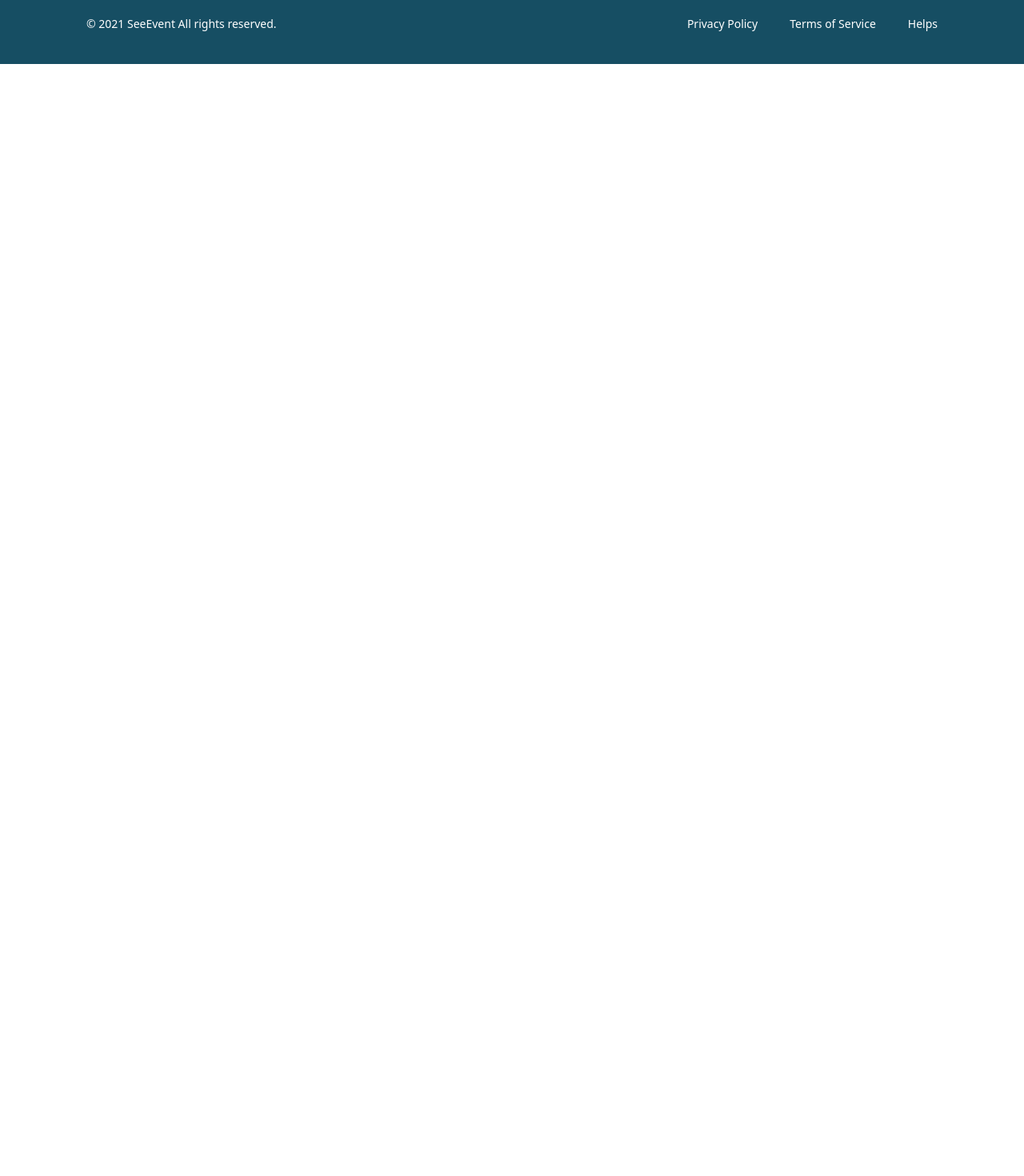
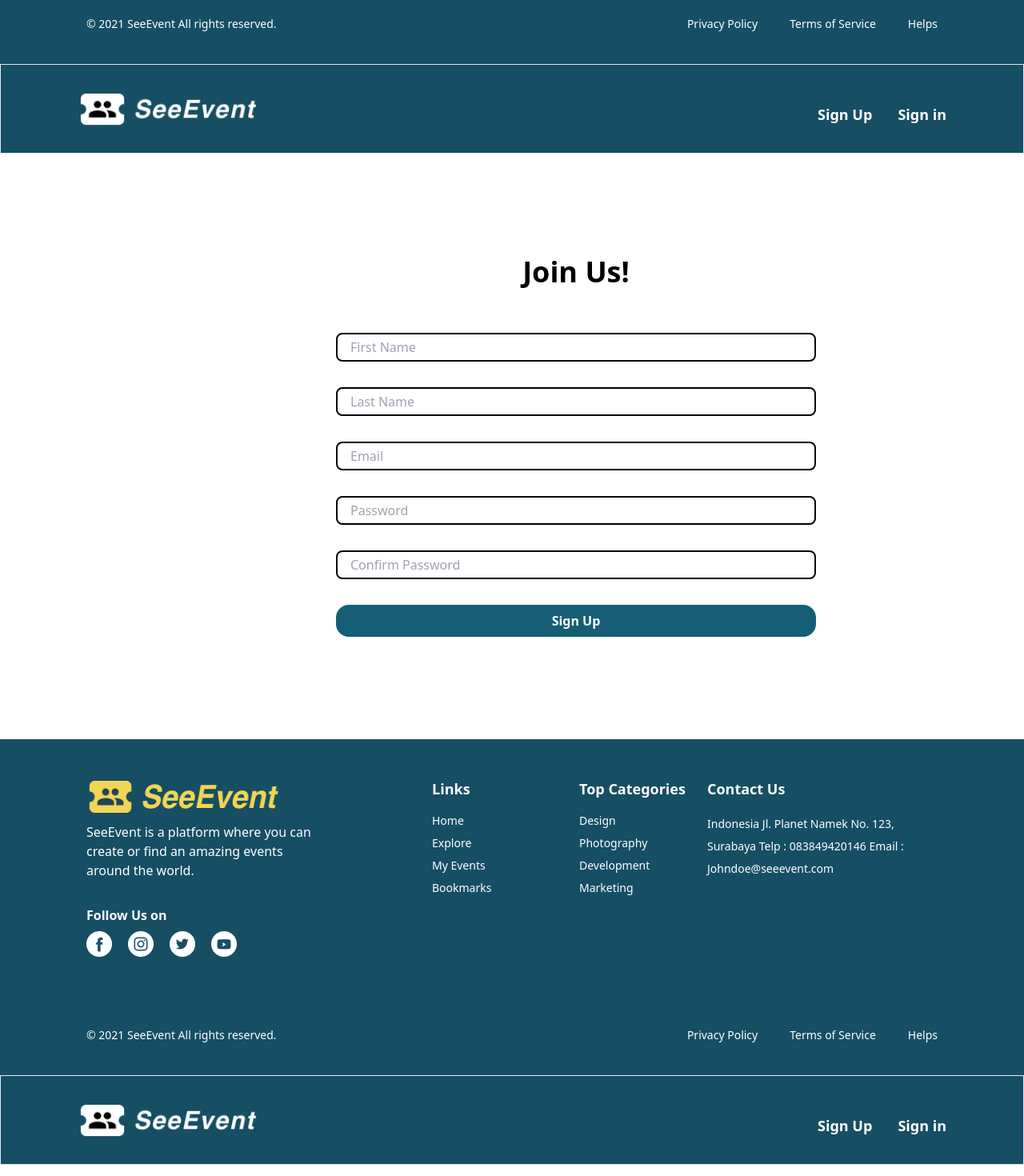
Before and after one commit to tanwirulanhar/Mini-Project-Reactjs, a React (Vite) app: page / in a window 1280 px wide. Shown: the part 1140-2610 px from the top of the page at 80% size. Before the commit the page ends 1220 px from the top, so only its background shows below. Built offline with nearby package versions, Linux system fonts and the light colour scheme.

Commit message:
menambahkan login page dan register page

```diff
--- a/src/App.jsx
+++ b/src/App.jsx
@@ -1,6 +1,8 @@
 
 import Footer from "./component/Footer";
 import Home from "./pages/Home";
+import Login from "./pages/Login";
+import Register from "./pages/Register";
 
 
 function App() {
@@ -11,6 +13,8 @@ function App() {
 
       <Home/>
       <Footer/>
+      <Register/>
+      <Login/>
     </>
   );
 }
--- a/src/component/Footer.jsx
+++ b/src/component/Footer.jsx
@@ -7,9 +7,9 @@ import youtube from "../assets/icon/Youtube.png";
 const Footer = () => {
   return (
     <div className="bg-cyan-900 ">
-      <div className="flex text-white  ml-108 pt-12">
+      <div className="flex pt-12 text-white ml-108">
         <div className="w-96 ">
-          <img className="color-yellow w-60 h-12" src={logo} alt="logo" />
+          <img className="h-12 color-yellow w-60" src={logo} alt="logo" />
           <p className="my-2 text-base">
             SeeEvent is a platform where you can create or find an amazing
             events around the world.
@@ -22,16 +22,16 @@ const Footer = () => {
             <img className="" src={youtube} alt="youtube" />
           </div>
         </div>
-        <div className="flex w-704 ml-32 mr-108 justify-between">
-          <div className="w-184  h-36 " >
-            <h1 className="text-lg font-bold mb-4">Links</h1>
+        <div className="flex justify-between ml-32 w-704 mr-108">
+          <div className="w-184 h-36 " >
+            <h1 className="mb-4 text-lg font-bold">Links</h1>
             <p className="mb-2 text-sm">Home</p>
             <p className="mb-2 text-sm">Explore</p>
             <p className="mb-2 text-sm">My Events</p>
             <p className="mb-2 text-sm">Bookmarks</p>
           </div>
           <div className="w-40 h-36 "  >
-            <h1 className="text-lg font-bold mb-4">Top Categories</h1>
+            <h1 className="mb-4 text-lg font-bold">Top Categories</h1>
             <p className="mb-2 text-sm">Design</p>
             <p className="mb-2 text-sm">Photography</p>
             <p className="mb-2 text-sm">Development</p>
@@ -39,7 +39,7 @@ const Footer = () => {
           </div>
 
           <div className="w-72 ">
-            <h1 className="text-lg font-bold mb-4">Contact Us</h1>
+            <h1 className="mb-4 text-lg font-bold">Contact Us</h1>
             <p className="mb-2 text-sm leading-loose">
               Indonesia Jl. Planet Namek No. 123, Surabaya Telp : 083849420146
               Email : Johndoe@seeevent.com
@@ -48,7 +48,7 @@ const Footer = () => {
         </div>
       </div>
 
-      <div className="flex justify-between ml-108 mr-108 pt-10 pb-10 text-white">
+      <div className="flex justify-between pt-10 pb-10 text-white ml-108 mr-108">
         <p className="text-sm">© 2021 SeeEvent All rights reserved.</p>
         <div className="flex gap-10 text-sm">
           <p>Privacy Policy</p>
--- a/src/component/Search.jsx
+++ b/src/component/Search.jsx
@@ -1,8 +1,8 @@
 const Search = () => {
     return(
-      <div className=" w-704  mt-52 flex bg-white  px-2 py-2  rounded-2xl shadow-2xl">
-        <input type="text" placeholder="Search Event" className="h-10 w-full p-1 pl-2 rounded-2xl border-2 border-cyan-800"/>
-        <button className="text-white font-bold bg-cyan-800  w-28 h-10 ml-4 rounded-2xl">Search</button>
+      <div className="flex px-2 py-2 bg-white rounded-full shadow-2xl w-704 mt-52">
+        <input type="text" placeholder="Search Event" className="w-full h-10 p-1 pl-2 border-2 rounded-full border-inherit"/>
+        <button className="h-10 ml-4 font-bold text-white bg-cyan-800 w-28 rounded-2xl">Search</button>
       </div>
     )
 }
--- /dev/null
+++ b/src/pages/Login.jsx
@@ -0,0 +1,37 @@
+import Footer from "../component/Footer";
+import Navbar from "../component/Navbar";
+
+const Login = () => {
+  return (
+    <div>
+      <div className="border bg-cyan-900 h-28">
+        <Navbar />
+      </div>
+      <div className="mt-32 w-600 ml-420">
+        <h1 className="text-4xl font-bold text-center mb-14">Welcome Back!</h1>
+        <form className="flex flex-col mb-32 " action="">
+          <input
+            className="pl-4 mb-8 border-2 border-black rounded-lg h-9 w-600"
+            type="email"
+            name="email"
+            placeholder="Email"
+          />
+          <input
+            className="pl-4 mb-8 border-2 border-black rounded-lg h-9 w-600"
+            type="password"
+            name="password"
+            placeholder="Password"
+          />
+
+          <button className="h-10 font-bold text-center text-white bg-cyan-800 w-600 rounded-2xl">
+            Sign In
+          </button>
+        </form>
+      </div>
+
+      <Footer />
+    </div>
+  );
+};
+
+export default Login;
--- /dev/null
+++ b/src/pages/Register.jsx
@@ -0,0 +1,55 @@
+import Footer from "../component/Footer";
+import Navbar from "../component/Navbar";
+
+const Register = () => {
+  return (
+    <div>
+      <div className="border bg-cyan-900 h-28">
+        <Navbar />
+      </div>
+      <div className="mt-32 w-600 ml-420">
+        <h1 className="text-4xl font-bold text-center mb-14">Join Us!</h1>
+        <form className="flex flex-col mb-32 " action="">
+          <input
+            className="pl-4 mb-8 border-2 border-black rounded-lg h-9 w-600"
+            type="text"
+            name="First Name"
+            placeholder="First Name"
+          />
+          <input
+            className="pl-4 mb-8 border-2 border-black rounded-lg h-9 w-600"
+            type="text"
+            name="Last Name"
+            placeholder="Last Name"
+          />
+          <input
+            className="pl-4 mb-8 border-2 border-black rounded-lg h-9 w-600"
+            type="email"
+            name="email"
+            placeholder="Email"
+          />
+          <input
+            className="pl-4 mb-8 border-2 border-black rounded-lg h-9 w-600"
+            type="password"
+            name="password"
+            placeholder="Password"
+          />
+          <input
+            className="pl-4 mb-8 border-2 border-black rounded-lg h-9 w-600"
+            type="password"
+            name="password"
+            placeholder="Confirm Password"
+          />
+
+          <button className="h-10 font-bold text-center text-white bg-cyan-800 w-600 rounded-2xl">
+            Sign Up
+          </button>
+        </form>
+      </div>
+
+      <Footer/>
+    </div>
+  );
+};
+
+export default Register;
--- a/tailwind.config.js
+++ b/tailwind.config.js
@@ -13,11 +13,13 @@ export default {
       width: {
         'custome' : '496x',
         '704' : '704px',
-        '184' : '184',
+        '184' : '184px',
+        '600' : '600px',
 
       },
       margin: {
         '108' : '108px',
+        '420' : '420px',
       },
 
 
```
